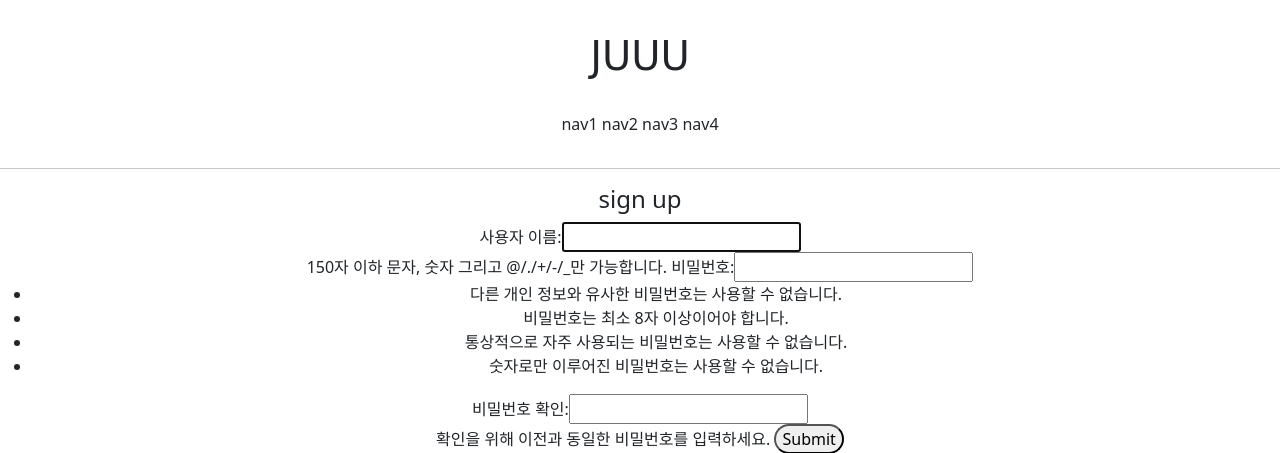
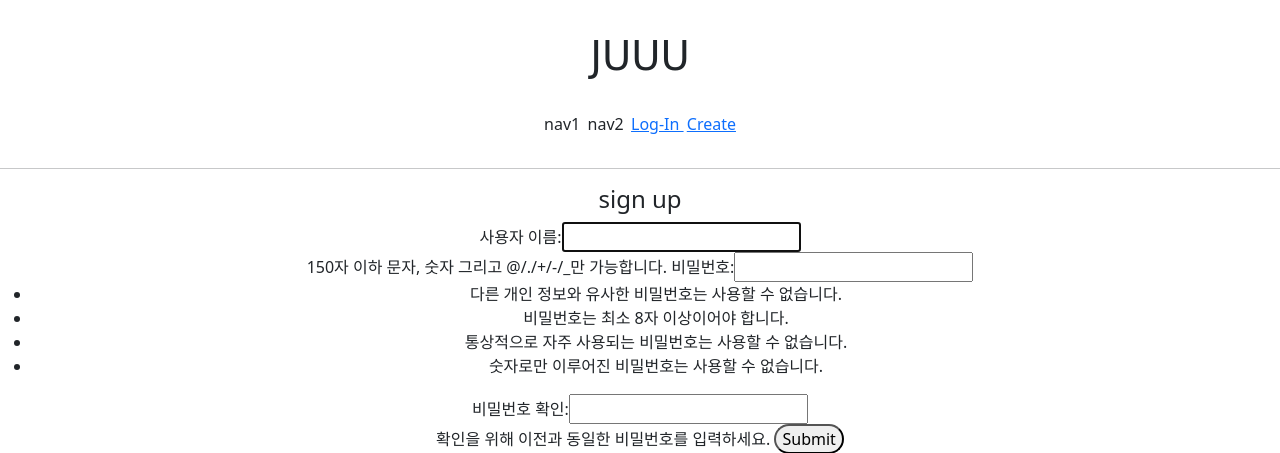
Before and after one commit to Lee-JuHwan/gis4_2, a Django app: page /accounts/create/ in a window 1280 px wide. Shown: the top 453 px of the page. Run offline with Django 3.2, Linux system fonts and the light colour scheme; parts of the project's set-up code (start-up, migrations or seed data) failed here and were passed over; some web fonts are replaced.

Commit message:
7/14 commit 3

```diff
--- a/templates/header.html
+++ b/templates/header.html
@@ -5,9 +5,28 @@
     </div>
 
     <div class="pragmatic_header_button">
-        <span>nav1</span>
-        <span>nav2</span>
-        <span>nav3</span>
-        <span>nav4</span>
+        <span style="margin: 0.1rem">nav1</span>
+        <span style="margin: 0.1rem">nav2</span>
+
+        {% if not user.is_authenticated %}
+        <span style="margin: 0.1rem">
+            <a href="{% url 'accountapp:login' %}">
+                Log-In
+            </a>
+        </span>
+        <span style="margin: 0.1rem">
+            <a href="{% url 'accountapp:create' %}">
+                Create
+            </a>
+        </span>
+
+        {% else %}
+        <span style="margin: 0.1rem">
+            <a href="{% url 'accountapp:logout' %}">
+                Log-Out
+            </a>
+        </span>
+        {% endif %}
+
     </div>
 </div>
```
